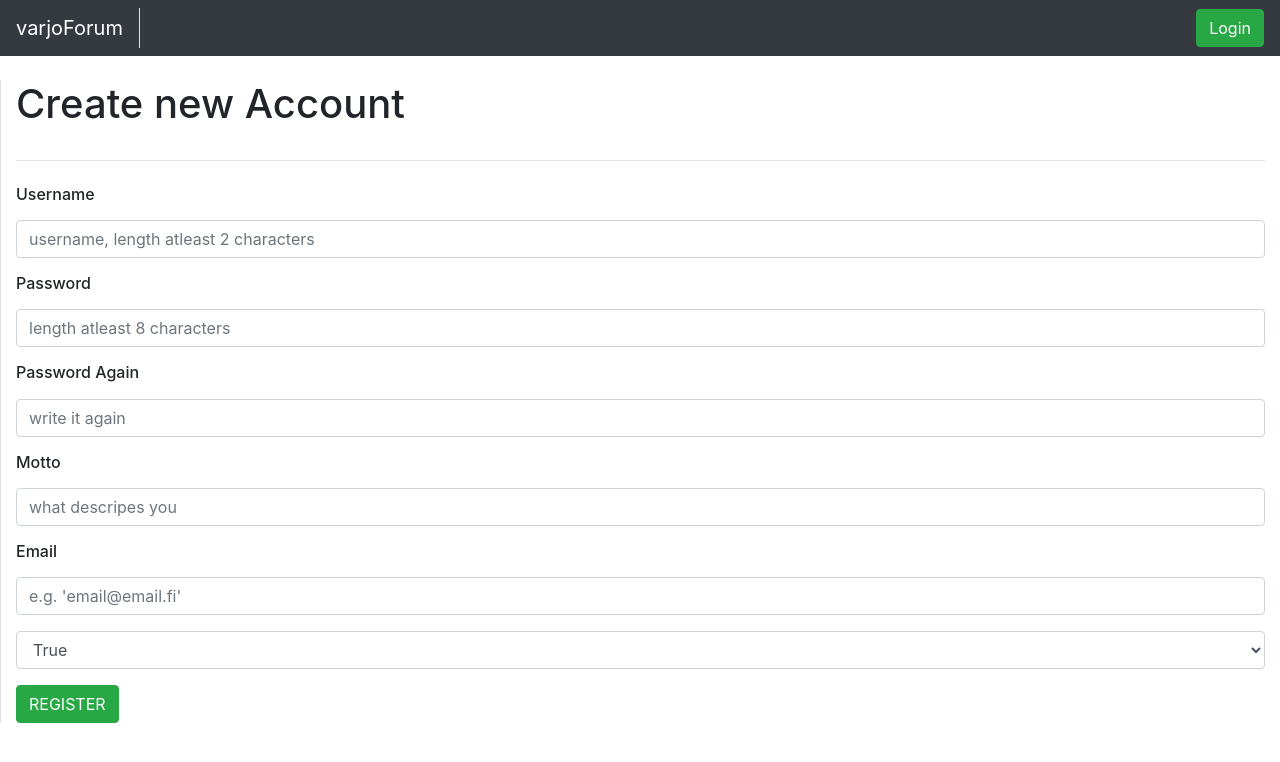
After one commit to Hiipivahalko/Tietokantasovellus, a Flask app: page /auth/new/ in a window 1280 px wide. The commit adds this page. Shown: the top 762 px of the page. Run offline with Flask 2, Linux system fonts and the light colour scheme; data comes from the database, SQL or seed files in the repository; both versions use the stored data as it was after the commit; some libraries are stand-ins or nearby versions.

Commit message:
admin voi luoda käyttäjiä, plus muuta

```diff
--- a/application/auth/forms.py
+++ b/application/auth/forms.py
@@ -1,10 +1,10 @@
 from flask_wtf import FlaskForm
-from wtforms import PasswordField, TextField, validators
+from wtforms import PasswordField, TextField, validators, SelectField
 
 # form to login
 class LoginForm(FlaskForm):
-  username = TextField("Username", [validators.Length(min=2)])
-  password = PasswordField("Password", [validators.Length(min=2)])
+  username = TextField("Username", [validators.Length(min=2), validators.DataRequired()])
+  password = PasswordField("Password", [validators.Length(min=2), validators.DataRequired()])
 
   class Meta:
     csrf = False
@@ -13,11 +13,12 @@ class LoginForm(FlaskForm):
 # form to create new account
 
 class AccountForm(FlaskForm):
-  username = TextField("Username", [validators.Length(min=2)])
-  password = PasswordField("Password", [validators.Length(min=8)])
-  password2 = PasswordField("Password Again", [validators.Length(min=8)])
-  motto = TextField("Motto", [validators.Length(min=2)])
-  email = TextField("Email", [validators.Length(min=2)])
+  username = TextField("Username", [validators.Length(min=2), validators.DataRequired()])
+  password = PasswordField("Password", [validators.Length(min=8), validators.DataRequired()])
+  password2 = PasswordField("Password Again", [validators.Length(min=8), validators.DataRequired()])
+  motto = TextField("Motto", [validators.Length(min=2), validators.DataRequired()])
+  email = TextField("Email", [validators.Length(min=2), validators.DataRequired(), validators.Email()])
+
 
   class Meta:
     csrf = False
--- a/application/auth/views.py
+++ b/application/auth/views.py
@@ -32,7 +32,7 @@ def auth_login():
   print("käyttäjä " + account.username + " tunnistettiin, JEEE :)")
   login_user(account)
 
-  return redirect(url_for("frontpage", sort='first'))
+  return redirect(url_for("one_channel_index", channel_id=1, sort='first'))
 
 
 
@@ -57,48 +57,44 @@ def single_account_index():
 
 # create new account
 
-@app.route("/auth/new/", methods=["POST"])
+@app.route("/auth/new/", methods=["GET", "POST"])
 def account_create():
 
+    if request.method == "GET":
+        return render_template("auth/new.html",
+        accountform = AccountForm(),
+        my_channels=Channel.get_my_channels(-1),
+        all_channels=[])
+
     accountform = AccountForm(request.form)
-    messages = []
-    messages.append("*username must be 2 character length")
-    messages.append("*password must be 8 character length")
-    messages.append("*motto must be 2 character length")
-    messages.append("*email must be 6 character length and must be real email")
 
-
-    char1 = False
-    email = False
     not_same = False
 
-    # email check
-    for c in accountform.email.data:
-        if c == '@':
-            char1 = True
-
-        if char1 == True:
-            if c == '.':
-                email = True
-
     if not accountform.password.data == accountform.password2.data:
-        messages.append("*password was not same")
         not_same = True
 
-    if not accountform.validate() or email == False or accountform.username.data.isspace() or not_same == True:
-
+    if not accountform.validate() or not_same == True:
         return render_template("frontpage.html",
-                                accountform = AccountForm(),
-                                errors = messages)
+                                accountform = AccountForm())
 
     account = Account(accountform.username.data, accountform.password.data, accountform.motto.data, accountform.email.data)
-    account.admin = False
+
+    if current_user.is_authenticated:
+        if request.form.get("super") == "True":
+            account.admin = True
+    else:
+        account.admin = False
+
     channel = Channel.query.get(1)
 
     channel.accounts.append(account)
 
     db.session().add(account)
     db.session().commit()
+
+    # this happens if admin is creating account
+    if current_user.is_authenticated:
+        redirect(url_for('one_channel_index', channel_id=1, sort='first'))
 
     return redirect(url_for("auth_login"))
 
--- a/application/channels/models.py
+++ b/application/channels/models.py
@@ -14,6 +14,7 @@ class Channel(Base):
     name = db.Column(db.String(144), nullable=False)
     introduction = db.Column(db.Text, nullable=False)
     master_id = db.Column(db.Integer, nullable=False)
+    public = db.Column(db.Boolean, nullable=False)
     messages = db.relationship("Message", backref='Channel', lazy=True)
 
     accounts = db.relationship('Account', secondary=accounts, lazy='subquery',
--- a/application/messages/forms.py
+++ b/application/messages/forms.py
@@ -5,7 +5,7 @@ from wtforms import TextAreaField, validators
 # Form to create new message or comment
 
 class MessageForm(FlaskForm):
-  body = TextAreaField("Write your message: ", [validators.length(min=2)])
+    body = TextAreaField("Write your message: ", [validators.Length(min=2)])
 
-  class Meta:
-    csrf = False
+    class Meta:
+        csrf = False
--- /dev/null
+++ b/application/templates/auth/new.html
@@ -0,0 +1,89 @@
+{% extends "layout.html" %}
+
+{% block body %}
+
+<div class="row">
+  <div class="col">
+    <h1>Create new Account</h1>
+  </div>
+</div>
+
+<hr class="my-4">
+
+<!-- form to create new account -->
+<div class="row">
+  <div class="col">
+    <form method="POST" action="{{ url_for('account_create') }}" name="accountform">
+      <div class="form-group">
+        <h6>{{ accountform.username.label }}</h6>
+        {{ accountform.username(class="form-control", placeholder="username, length atleast 2 characters") }}
+        <div class="text-danger">
+          <small class="form-text text-muted">
+            <ul>
+              {% for error in accountform.username.errors %}
+              <li>{{ error }}</li>
+              {% endfor %}
+            </ul>
+          </small>
+        </div>
+
+        <h6>{{ accountform.password.label }}</h6>
+        {{ accountform.password(class="form-control", placeholder="length atleast 8 characters") }}
+        <div class="text-danger">
+          <small class="form-text text-muted">
+            <ul>
+              {% for error in accountform.password.errors %}
+              <li>{{ error }}</li>
+              {% endfor %}
+            </ul>
+          </small>
+        </div>
+
+        <h6>{{ accountform.password2.label }}</h6>
+        {{ accountform.password2(class="form-control", placeholder="write it again") }}
+        <div class="text-danger">
+          <small class="form-text text-muted">
+            <ul>
+              {% for error in accountform.password2.errors %}
+              <li>{{ error }}</li>
+              {% endfor %}
+            </ul>
+          </small>
+        </div>
+
+        <h6>{{ accountform.motto.label }}</h6>
+        {{ accountform.motto(class="form-control", placeholder="what descripes you") }}
+        <div class="text-danger">
+          <small class="form-text text-muted">
+            <ul>
+              {% for error in accountform.motto.errors %}
+              <li>{{ error }}</li>
+              {% endfor %}
+            </ul>
+          </small>
+        </div>
+
+        <h6>{{ accountform.email.label }}</h6>
+        {{ accountform.email(class="form-control", placeholder="e.g. 'email@email.fi'") }}
+        <div class="text-danger">
+          <small class="form-text text-muted">
+            <ul>
+              {% for error in accountform.email.errors %}
+              <li>{{ error }}</li>
+              {% endfor %}
+            </ul>
+          </small>
+        </div>
+
+        <select class="form-control" name="super">
+          <option value="True">True</option>
+          <option value="False">False</option>
+        </select>
+
+      </div>
+      <button type="submit" class="btn btn-success">REGISTER</button>
+    </form>
+  </div>
+</div>
+
+{% endblock %}
--- a/application/templates/layout.html
+++ b/application/templates/layout.html
@@ -24,23 +24,19 @@
           <ul class="navbar-nav mr-auto">
             {% if current_user.is_authenticated %}
               <li class="nav-item">
-                <a class="nav-link" href="{{ url_for('channel_form') }}">Create channel</a>
+                <a class="nav-link" href="{{ url_for('channels_create') }}">Create channel</a>
               </li>
-
             {% endif %}
             {% if current_user.admin == True %}
-
               <li class="nav-item">
                 <a class="nav-link" href="{{ url_for('account_list') }}">Manage accounts</a>
               </li>
-
-
               <li class="nav-item">
                 <a href="{{ url_for('channel_manager') }}" class="nav-link">Manage channels</a>
               </li>
-
-
-
+              <li class="nav-item">
+                <a href="{{ url_for('account_create') }}" class="nav-link">Create Account</a>
+              </li>
             {% endif %}
           </ul>
 
--- /dev/null
+++ b/documentation/käyttöohje.txt
@@ -0,0 +1 @@
+Uusi käyttäjä kun saapuu sivulle näkee sovelluksen introviestin ja lomakkeen mistä tehdä itselleen käyttäjä. Tämän jälkeen kun account on luotu, niin käyttäjä syöttää juuri laittamansa tiedot ja kirjautuu sisään.
--- a/documentation/userStory.txt
+++ b/documentation/userStory.txt
@@ -18,6 +18,8 @@
 
 -admin can remove users
 
+-admin can add users (also superUsers)
+
 -admin can delete all messages
 
 -admin can delete all comments
```
Also changed, not shown: application/channels/forms.py (+4 -4 lines), application/channels/views.py (+7 -17 lines), application/messages/views.py (+9 -5 lines), application/templates/channels/channel.html (+32 -28 lines), application/templates/channels/new.html (+13 -3 lines), application/templates/frontpage.html (+15 -97 lines), application/views.py (+3 -25 lines), README.md, application/forum.db.
